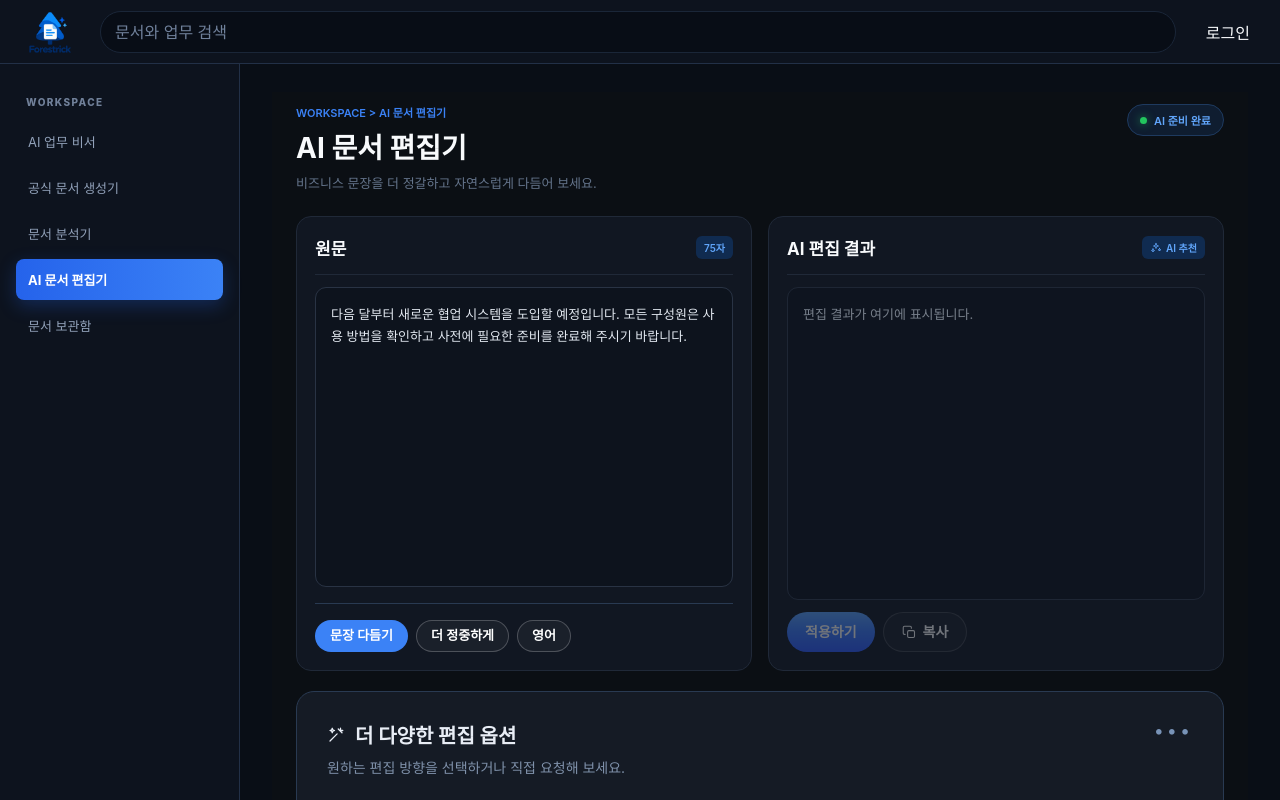
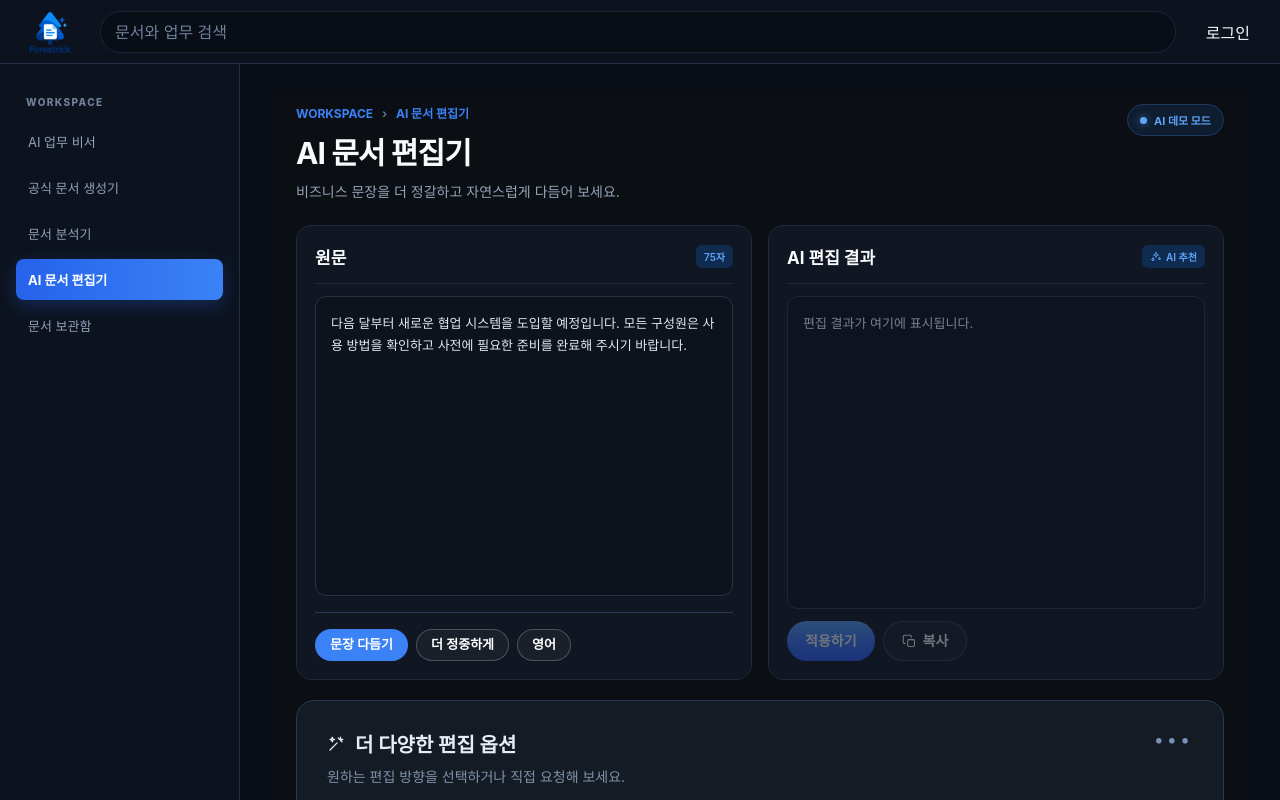
Before and after one commit to noonna-team-react-6/Forestrick, a React (Vite) app: page /editor in a window 1280 px wide. Shown: the top 800 px of the page. Built offline with nearby package versions, Linux system fonts and the light colour scheme; no server answers.

Commit message:
feat: update document editor

```diff
--- a/src/pages/editor/DocumentEditorPage.jsx
+++ b/src/pages/editor/DocumentEditorPage.jsx
@@ -1,9 +1,12 @@
-import { useState } from "react";
+import { useEffect, useState } from "react";
 import { useAI } from "../../hooks/useAI";
 
 import Button from "../../components/common/Button";
 import ModalFrame from "../../components/common/ModalFrame";
 import Loading from "../../components/common/Loading";
+import PageHeader from "../../components/common/PageHeader";
+import Panel from "../../components/common/Panel";
+import { getAIStatus } from "../../utils/aiStatus";
 
 import {
   IconSparkles,
@@ -18,6 +21,8 @@ import "./DocumentEditorPage.css";
 
 import EditOptions from "./EditOptions";
 import EditHistory from "./EditHistory";
+
+import ProgressModal from "../../components/assistant/ProgressModal";
 
 function DocumentEditorPage() {
   const { generate, loading } = useAI(
@@ -34,6 +39,23 @@ function DocumentEditorPage() {
   const [selectedHistory, setSelectedHistory] = useState(null);
   const [isHistoryModalOpen, setIsHistoryModalOpen] = useState(false);
   const [previousContent, setPreviousContent] = useState("");
+  const [isProgressOpen, setIsProgressOpen] = useState(false);
+  const [progress, setProgress] = useState(0);
+  const [progressMessage, setProgressMessage] = useState("");
+  const aiStatus = getAIStatus();
+
+  useEffect(() => {
+    if (!isProgressOpen) return;
+
+    const timer = setInterval(() => {
+      setProgress((prev) => {
+        if (prev >= 85) return prev;
+        return prev + 5;
+      });
+    }, 500);
+
+    return () => clearInterval(timer);
+  }, [isProgressOpen]);
 
   const handleAction = async (action) => {
     setSelectedAction(action);
@@ -44,6 +66,11 @@ function DocumentEditorPage() {
       .find((option) => option.label === action);
 
     if (!selectedOption) return;
+
+    // ProgressModal 시작
+    setIsProgressOpen(true);
+    setProgress(0);
+    setProgressMessage("AI가 문서를 분석하고 있습니다.");
 
     const prompt = `
     당신은 전문적인 AI 문서 편집기입니다.
@@ -63,7 +90,11 @@ function DocumentEditorPage() {
     try {
       setResult("");
 
+      setProgressMessage("문서 내용을 바탕으로 최적의 표현을 찾고 있습니다.");
+
       const aiResult = await generate(prompt);
+
+      setProgressMessage("AI 편집 결과를 정리하고 있습니다.");
 
       setResult(aiResult);
 
@@ -79,8 +110,17 @@ function DocumentEditorPage() {
         },
         ...prev,
       ]);
+
+      setProgress(100);
+      setProgressMessage("편집이 완료되었습니다.");
     } catch (err) {
       console.error("AI 요청 실패:", err);
+    } finally {
+      setTimeout(() => {
+        setIsProgressOpen(false);
+        setProgress(0);
+        setProgressMessage("");
+      }, 500);
     }
   };
 
@@ -182,27 +222,17 @@ function DocumentEditorPage() {
   return (
     <div className="editor-page">
       {/* 페이지 제목 및 설명 */}
-      <section className="editor-page-header">
-        <div>
-          {/* 현재 페이지 위치 */}
-          <div className="editor-eyebrow">WORKSPACE &gt; AI 문서 편집기</div>
-
-          <h1>AI 문서 편집기</h1>
-
-          <p>비즈니스 문장을 더 정갈하고 자연스럽게 다듬어 보세요.</p>
-        </div>
-
-        {/* AI 사용 가능 상태 표시 */}
-        <div className="ai-status">
-          <span className="status-dot" />
-          AI 준비 완료
-        </div>
-      </section>
+      <PageHeader
+        title="AI 문서 편집기"
+        description="비즈니스 문장을 더 정갈하고 자연스럽게 다듬어 보세요."
+        breadcrumb="AI 문서 편집기"
+        status={aiStatus}
+      />
 
       {/* 원문과 AI 결과를 나란히 표시 */}
       <section className="editor-grid">
         {/* 원문 입력 영역 */}
-        <article className="editor-card">
+        <Panel class="editor-card">
           <div className="editor-card-header">
             <h2>원문</h2>
 
@@ -251,10 +281,10 @@ function DocumentEditorPage() {
               영어
             </Button>
           </div>
-        </article>
+        </Panel>
 
         {/* AI 편집 결과 영역 */}
-        <article className="editor-card">
+        <Panel className="editor-card">
           <div className="editor-card-header">
             <h2>AI 편집 결과</h2>
 
@@ -313,7 +343,7 @@ function DocumentEditorPage() {
               복사
             </Button>
           </div>
-        </article>
+        </Panel>
       </section>
 
       {/* 더 다양한 편집 옵션 */}
@@ -353,6 +383,11 @@ function DocumentEditorPage() {
           </div>
         </div>
       </ModalFrame>
+
+      {/* ⭐ ProgressModal 추가 */}
+      {isProgressOpen && (
+        <ProgressModal progress={progress} message={progressMessage} />
+      )}
     </div>
   );
 }
```
